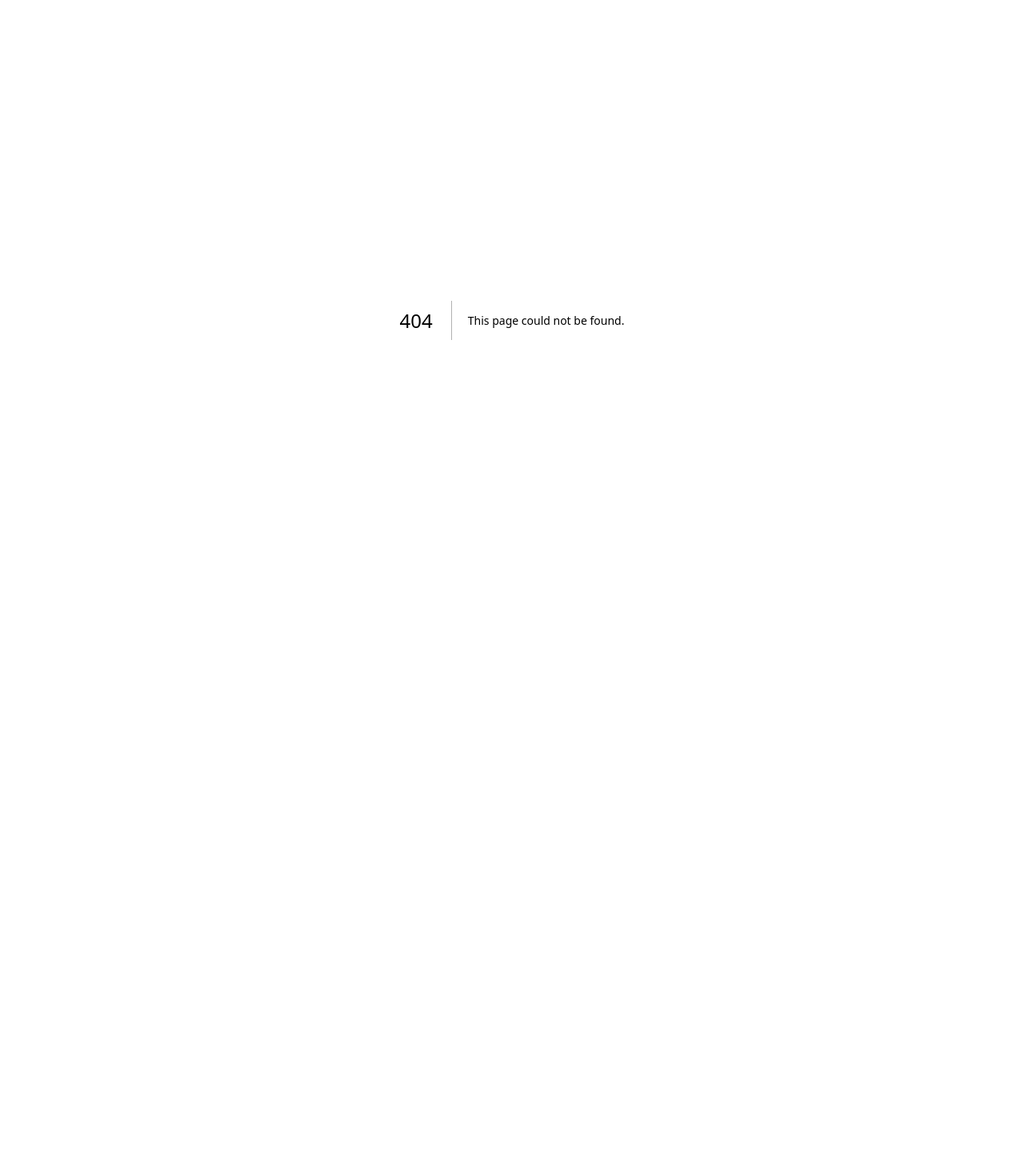
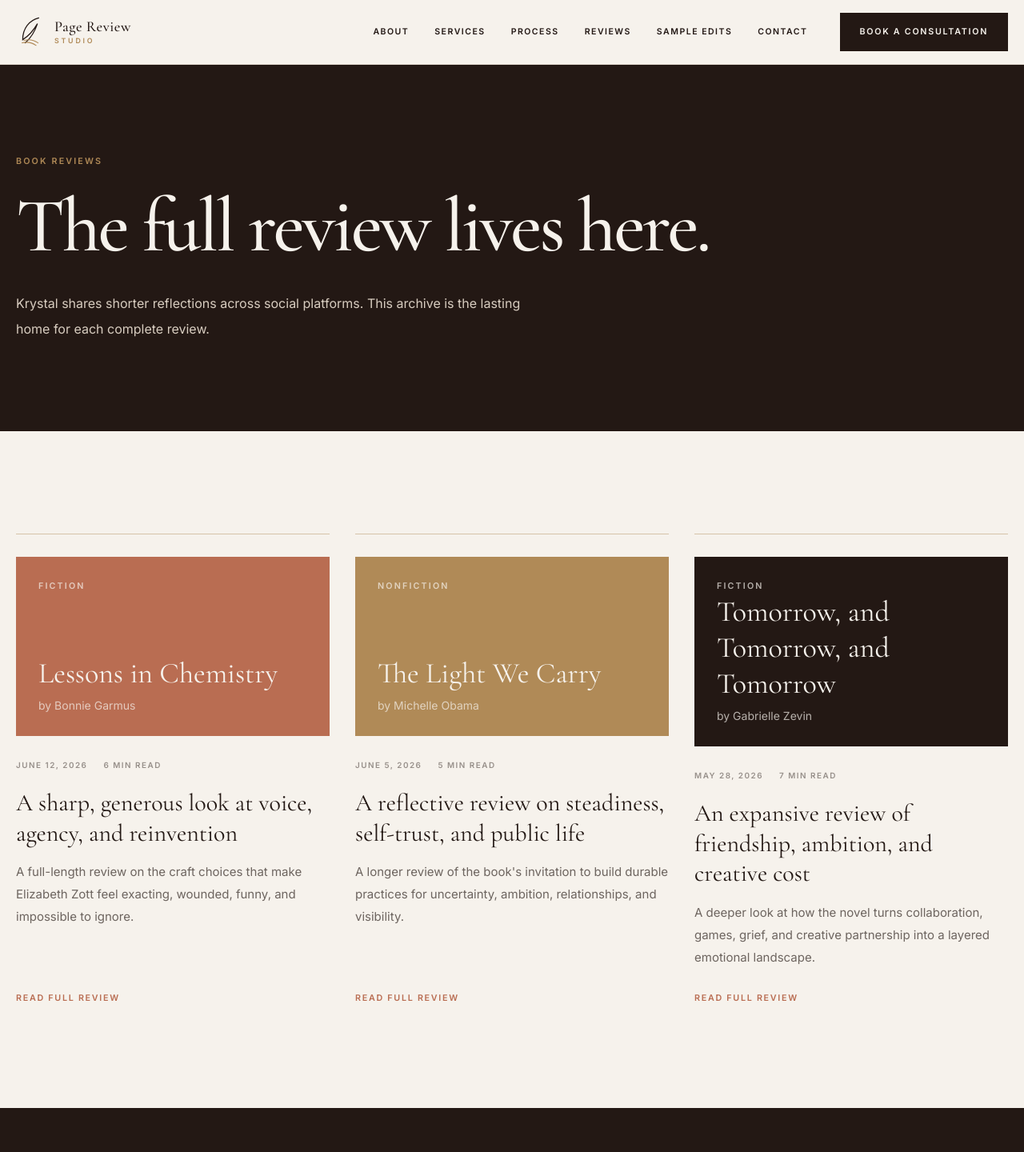
Before and after one commit to HoopFrens/-page-review-studio, a Next.js app: page /reviews in a window 1280 px wide. Before the commit this address had no page. Shown: the top 1440 px of the page at 80% size. Before the commit the page ends 800 px from the top, so only its background shows below. Built offline with nearby package versions, Linux system fonts and the light colour scheme.

Commit message:
Add book review blog

```diff
--- /dev/null
+++ b/app/reviews/page.tsx
@@ -0,0 +1,62 @@
+import type { Metadata } from "next";
+import Link from "next/link";
+import Footer from "@/components/Footer";
+import Navigation from "@/components/Navigation";
+import { formatReviewDate, reviewPosts } from "@/lib/reviews";
+
+export const metadata: Metadata = {
+  title: "Book Reviews | Page Review Studio",
+  description:
+    "Read full-length book reviews from Krystal Williams, including craft notes, reading reflections, and complete reviews beyond social posts.",
+};
+
+export default function ReviewsPage() {
+  return (
+    <>
+      <Navigation />
+      <main>
+        <section className="bg-espresso py-20 text-ivory sm:py-28">
+          <div className="container-page">
+            <p className="eyebrow text-bronze">Book reviews</p>
+            <h1 className="display mt-6 max-w-4xl text-6xl sm:text-7xl lg:text-8xl">The full review lives here.</h1>
+            <p className="mt-8 max-w-2xl text-base leading-8 text-stone">
+              Krystal shares shorter reflections across social platforms. This archive is the lasting home for each complete review.
+            </p>
+          </div>
+        </section>
+        <section className="section-space">
+          <div className="container-page grid gap-8 lg:grid-cols-3">
+            {reviewPosts.map((post) => (
+              <article key={post.slug} className="flex h-full flex-col border-t hairline pt-7">
+                <div className={`${post.coverTone} mb-7 flex min-h-56 flex-col justify-between p-7 text-ivory`}>
+                  <p className="eyebrow text-ivory/70">{post.category}</p>
+                  <div>
+                    <h2 className="font-serif text-4xl leading-tight">{post.bookTitle}</h2>
+                    <p className="mt-2 text-sm text-ivory/70">by {post.author}</p>
+                  </div>
+                </div>
+                <div className="flex flex-wrap gap-x-5 gap-y-2 text-[.62rem] font-semibold uppercase tracking-[.15em] text-espresso/45">
+                  <span>{formatReviewDate(post.date)}</span>
+                  <span>{post.readingTime}</span>
+                </div>
+                <h3 className="mt-5 font-serif text-3xl leading-tight text-espresso">
+                  <Link href={`/reviews/${post.slug}`} className="transition-colors hover:text-terracotta">
+                    {post.title}
+                  </Link>
+                </h3>
+                <p className="mt-4 grow leading-7 text-espresso/65">{post.excerpt}</p>
+                <Link
+                  href={`/reviews/${post.slug}`}
+                  className="mt-7 text-[.67rem] font-semibold uppercase tracking-[.16em] text-terracotta transition-colors hover:text-espresso"
+                >
+                  Read full review
+                </Link>
+              </article>
+            ))}
+          </div>
+        </section>
+      </main>
+      <Footer />
+    </>
+  );
+}
```
